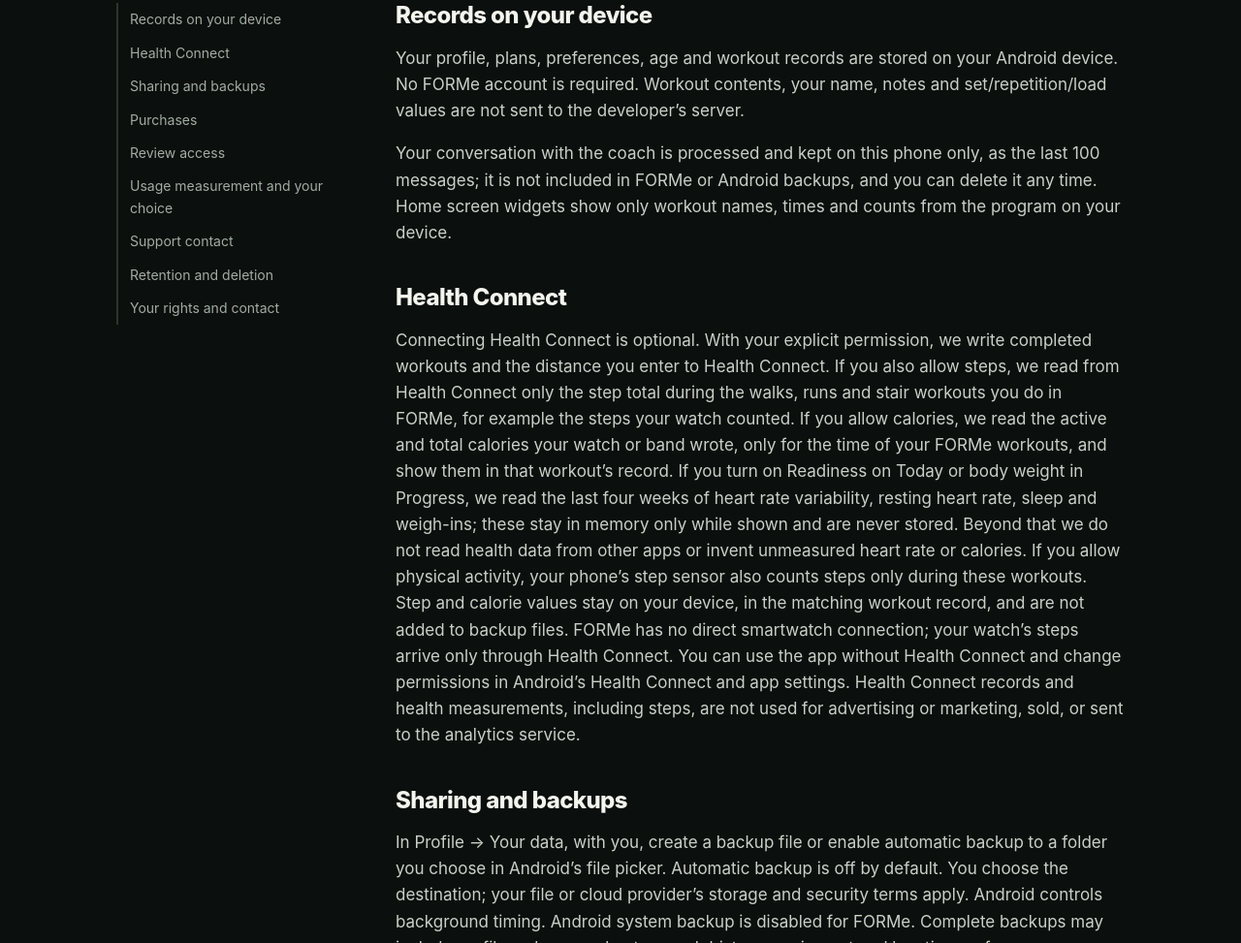
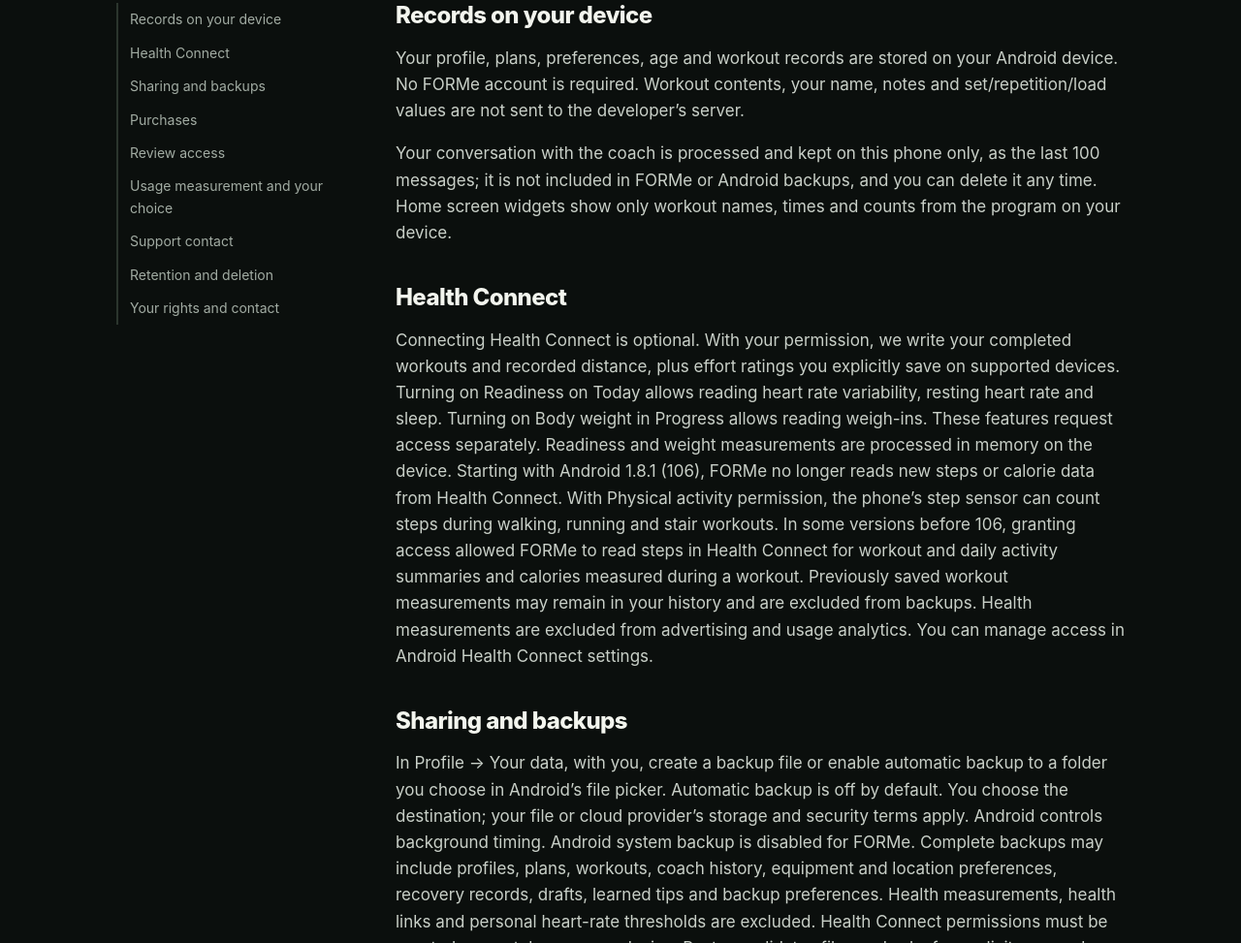
Before and after one commit to murat1984bjk/murat1984bjk.github.io, a plain HTML site: page forme/android/privacy/index.html in a window 1280 px wide. Shown: the part 358-1331 px from the top of the page at 97% size. Drawn offline with Linux system fonts and the light colour scheme.

Commit message:
Align FORMe Android privacy with Health Connect scope in 106

```diff
--- a/forme/android/privacy/index.html
+++ b/forme/android/privacy/index.html
@@ -42,7 +42,7 @@
 <a href="#rights-tr">Hakların ve iletişim</a>
 </nav><article>
 <h2 id="device-tr">Cihazında tutulan kayıtlar</h2><p>Profilin, programların, tercihlerin, yaşın ve antrenman kayıtların Android cihazında saklanır. FORMe hesabı oluşturman gerekmez. Antrenman içeriği, adın, notların, set/tekrar/ağırlık değerlerin geliştiricinin sunucusuna gönderilmez.</p><p>Koçla konuşma bu telefonda işlenir ve yalnız bu telefonda, son 100 mesaj olarak saklanır; FORMe ve Android yedeklerine girmez, istediğin zaman silebilirsin. Ana ekran widget’ları cihazındaki programından yalnız antrenman adlarını, saatleri ve sayıları gösterir.</p>
-<h2 id="health-tr">Health Connect</h2><p>Health Connect bağlantısı isteğe bağlıdır. Açıkça izin verdiğinde tamamlanan antrenmanları ve girdiğin mesafeyi Health Connect’e yazarız. Adım iznini de verirsen, yalnızca FORMe’de yaptığın yürüyüş, koşu ve merdiven kardiyolarının süresindeki adım toplamını Health Connect’ten okuruz; örneğin saatinin saydığı adımlar. Kalori iznini verirsen saatinin veya bilekliğinin yazdığı aktif ve toplam kaloriyi yalnızca FORMe antrenmanlarının süresi için okur, o antrenmanın kaydında gösteririz. Bugün’deki Hazırlık’ı veya Gelişim’deki vücut ağırlığını açarsan son dört haftanın nabız değişkenliği, dinlenik nabız, uyku ve tartı kayıtlarını okuruz; bunlar yalnız ekranda gösterilirken bellekte tutulur ve saklanmaz. Bunun dışında başka uygulamaların sağlık verilerini okumayız; ölçülmemiş nabız veya kalori üretmeyiz. Fiziksel etkinlik iznini verirsen telefonunun adım sensörü de yalnızca bu kardiyolar sırasında adım sayar. Adım ve kalori değerleri cihazında, ilgili antrenman kaydında kalır; yedek dosyalarına eklenmez. FORMe’nin doğrudan akıllı saat bağlantısı yoktur; saatinin adımları yalnızca Health Connect üzerinden gelir. Sağlık olmadan da uygulamayı kullanabilirsin. İzinlerini Android’in Health Connect ve uygulama ayarlarından değiştirebilirsin. Health Connect kayıtları ve adımlar dahil sağlık ölçümleri reklam veya pazarlama için kullanılmaz, satılmaz ve analiz hizmetine gönderilmez.</p>
+<h2 id="health-tr">Health Connect</h2><p>Health Connect bağlantısı isteğe bağlıdır. Açıkça izin verdiğinde tamamladığın antrenmanları, girdiğin mesafeyi ve desteklenen cihazlarda kaydettiğin efor puanını Health Connect’e yazarız. Bugün’de Hazırlık’ı açarsan nabız değişkenliği, dinlenik nabız ve uyku kayıtları okunur. Gelişim’de Vücut ağırlığını açarsan tartı kayıtları okunur. Bu özellikler erişimi ayrı ayrı ister. Hazırlık ve kilo ölçümleri cihazda bellekte işlenir. 1.8.1 (106) itibarıyla Android’de yeni adım veya kalori verileri Health Connect’ten okunmaz. Yürüyüş, koşu ve merdiven antrenmanlarında adımlar, fiziksel etkinlik izniyle telefonun adım sensöründen sayılabilir. 106’dan önceki bazı sürümlerde, izin verdiğinde Health Connect’teki adımlar (antrenman sırasındaki toplam ve günlük hareket özeti) ve antrenman sırasında ölçülmüş kaloriler okunabiliyordu. Antrenmanına kaydedilen eski ölçümler geçmişinde kalabilir ve yedeklere eklenmez. Sağlık ölçümleri reklam veya kullanım ölçümüne gönderilmez. İzinlerini Android’in Health Connect ayarlarından yönetebilirsin.</p>
 <h2 id="backup-tr">Paylaşım ve yedek</h2><p>Profil → Verilerin seninle alanından dosya yedeği oluşturabilir veya Android dosya seçicisinde seçtiğin klasöre otomatik yedeklemeyi açabilirsin. Otomatik yedekleme varsayılan olarak kapalıdır. Hedefi sen seçersin; seçtiğin dosya veya bulut sağlayıcısının saklama ve güvenlik koşulları geçerlidir. Arka plan zamanlamasını Android yönetir. FORMe’nin Android sistem yedeği kapalıdır. Tam yedek; profilleri, programları, antrenmanları, koç geçmişini, ekipman ve salon tercihlerini, esneme kayıtlarını, taslakları, ipuçlarını ve yedekleme tercihlerini içerebilir. Sağlık ölçümleri, sağlık bağlantıları ve kişisel nabız eşikleri hariç tutulur. Yeni cihazda Health Connect izinleri ayrıca verilir. Geri yükleme dosyaları doğrular ve mevcut kayıtları değiştirmeden önce açık onay ister.</p>
 <h2 id="purchase-tr">Satın almalar</h2><p>FORMe Pro ödemelerini Google Play işler. FORMe ödeme kartı bilgilerini almaz. Satın alma belirtecin, aboneliğin güncel durumunu Google Play’den doğrulamak için HTTPS üzerinden Cloudflare Workers üzerinde çalışan doğrulama hizmetimize gönderilir. Hizmet Google’dan ürün kimliğini, abonelik durumunu ve bitiş zamanını kontrol eder. Antrenman ve sağlık verileri bu isteğe dahil edilmez. Hizmet satın alma belirteci veritabanı tutmaz; tekrar isteklerini sınırlamak için belirtecin tek yönlü özetiyle kısa dönemli sayaçlar kullanır; istek gövdesi, satın alma belirteci ve sipariş kimliği uygulama günlüklerine yazılmaz. Worker istek günlükleri ve izleme kayıtları kapalıdır. Cloudflare, hizmeti sunmak ve korumak için IP adresi ve ağ bağlantısı bilgilerini işleyebilir; ülken dışında işleme olabilir. Bu altyapı verilerinde Cloudflare’ın gizlilik ve saklama koşulları geçerlidir. Ayrıntılı kullanım ölçümü açık olduğunda, doğrulanan uygun satın almaya ait deneme/ödeme/yenileme türü ve tek yönlü özetlenmiş olay anahtarı ölçüm için kullanılabilir; ödeme kartı bilgileri gönderilmez. Aboneliklerini ve iptal işlemini Google Play üzerinden yönetirsin. Google’ın ödeme ve saklama koşulları geçerlidir.</p>
 <h2 id="review-tr">İnceleme erişimi</h2><p>İsteğe bağlı inceleme kodu, ücretsiz FORMe Pro erişimini doğrulamak için HTTPS üzerinden Cloudflare Workers üzerindeki FORMe doğrulama hizmetine gönderilir. Hizmet geçerli kodların yalnızca tek yönlü özetlerini şifreli sunucu ayarında tutar; kodları veya istek gövdelerini günlüğe yazmaz. Kısa dönemli kötüye kullanım sayaçları kodun tek yönlü özetini kullanır. Cloudflare’ın IP ve bağlantı bilgilerini işleyebilmesine ilişkin yukarıdaki açıklama bu istekler için de geçerlidir. Kod cihazında Android Keystore ile şifreli saklanır; tam yedeklere, dışa aktarılan kayıtlara ve destek özetine eklenmez. Her doğrulama en fazla 24 saat erişim sağlar; cihaz yeniden başlatıldığında yeniden çevrimiçi doğrulama gerekir. Kod iptal edildiğinde sonraki çevrimiçi kontrolde, çevrimdışı kalındığında ise mevcut doğrulama süresi bittiğinde erişim sona erer. Profil → Destek → İnceleme erişimi alanından kayıtlı kodu silebilirsin. Kod kayıtlı olduğu sürece kullanım ölçümü durdurulur; önceki ölçüm tercihin değiştirilmez. Bu erişim Google Play aboneliği satın almaz, değiştirmez veya iptal etmez. Antrenman ve sağlık verileri kod doğrulama isteğine eklenmez.</p>
@@ -63,7 +63,7 @@
 <a href="#rights-en">Your rights and contact</a>
 </nav><article>
 <h2 id="device-en">Records on your device</h2><p>Your profile, plans, preferences, age and workout records are stored on your Android device. No FORMe account is required. Workout contents, your name, notes and set/repetition/load values are not sent to the developer’s server.</p><p>Your conversation with the coach is processed and kept on this phone only, as the last 100 messages; it is not included in FORMe or Android backups, and you can delete it any time. Home screen widgets show only workout names, times and counts from the program on your device.</p>
-<h2 id="health-en">Health Connect</h2><p>Connecting Health Connect is optional. With your explicit permission, we write completed workouts and the distance you enter to Health Connect. If you also allow steps, we read from Health Connect only the step total during the walks, runs and stair workouts you do in FORMe, for example the steps your watch counted. If you allow calories, we read the active and total calories your watch or band wrote, only for the time of your FORMe workouts, and show them in that workout’s record. If you turn on Readiness on Today or body weight in Progress, we read the last four weeks of heart rate variability, resting heart rate, sleep and weigh-ins; these stay in memory only while shown and are never stored. Beyond that we do not read health data from other apps or invent unmeasured heart rate or calories. If you allow physical activity, your phone’s step sensor also counts steps only during these workouts. Step and calorie values stay on your device, in the matching workout record, and are not added to backup files. FORMe has no direct smartwatch connection; your watch’s steps arrive only through Health Connect. You can use the app without Health Connect and change permissions in Android’s Health Connect and app settings. Health Connect records and health measurements, including steps, are not used for advertising or marketing, sold, or sent to the analytics service.</p>
+<h2 id="health-en">Health Connect</h2><p>Connecting Health Connect is optional. With your permission, we write your completed workouts and recorded distance, plus effort ratings you explicitly save on supported devices. Turning on Readiness on Today allows reading heart rate variability, resting heart rate and sleep. Turning on Body weight in Progress allows reading weigh-ins. These features request access separately. Readiness and weight measurements are processed in memory on the device. Starting with Android 1.8.1 (106), FORMe no longer reads new steps or calorie data from Health Connect. With Physical activity permission, the phone’s step sensor can count steps during walking, running and stair workouts. In some versions before 106, granting access allowed FORMe to read steps in Health Connect for workout and daily activity summaries and calories measured during a workout. Previously saved workout measurements may remain in your history and are excluded from backups. Health measurements are excluded from advertising and usage analytics. You can manage access in Android Health Connect settings.</p>
 <h2 id="backup-en">Sharing and backups</h2><p>In Profile → Your data, with you, create a backup file or enable automatic backup to a folder you choose in Android’s file picker. Automatic backup is off by default. You choose the destination; your file or cloud provider’s storage and security terms apply. Android controls background timing. Android system backup is disabled for FORMe. Complete backups may include profiles, plans, workouts, coach history, equipment and location preferences, recovery records, drafts, learned tips and backup preferences. Health measurements, health links and personal heart-rate thresholds are excluded. Health Connect permissions must be granted separately on a new device. Restore validates files and asks for explicit approval before replacing existing records.</p>
 <h2 id="purchase-en">Purchases</h2><p>Google Play processes FORMe Pro payments. FORMe does not receive payment card details. Your purchase token is sent over HTTPS to our verification service hosted on Cloudflare Workers to check current subscription status with Google Play. The service checks the product identifier, subscription status and expiry returned by Google. Workout and health data are excluded. The service keeps no purchase-token database. It uses short-window counters keyed by a one-way token hash to limit repeated requests and does not write request bodies, purchase tokens or order identifiers to application logs. Worker request logs and traces are disabled. Cloudflare may process IP addresses and network connection information to deliver and protect the service, including outside your country; its privacy and retention terms apply to this infrastructure data. When detailed usage measurement is enabled, an eligible verified purchase may provide its trial/payment/renewal type and a one-way hashed event key for measurement; payment card details are not sent. Manage subscriptions and cancellation through Google Play. Google’s payment and retention terms apply.</p>
 <h2 id="review-en">Review access</h2><p>An optional review code is sent over HTTPS to FORMe’s verification service on Cloudflare Workers to verify complimentary FORMe Pro access. The service keeps only one-way hashes of valid codes in encrypted server configuration and does not log codes or request bodies. Short-window abuse-prevention counters use a one-way code hash. The explanation above about Cloudflare processing IP addresses and connection information also applies to these requests. The code is stored on your device using Android Keystore encryption and is excluded from complete backups, exported records and support summaries. Each verification grants access for up to 24 hours; a device restart requires online verification again. A revoked code loses access at the next online check, or when the current verification expires if the device stays offline. Delete the saved code in Profile → Support → Review access. Usage measurement is paused while a code is saved; your existing measurement preference is preserved. This access does not buy, change or cancel a Google Play subscription. Workout and health data are excluded from code-verification requests.</p>
```
